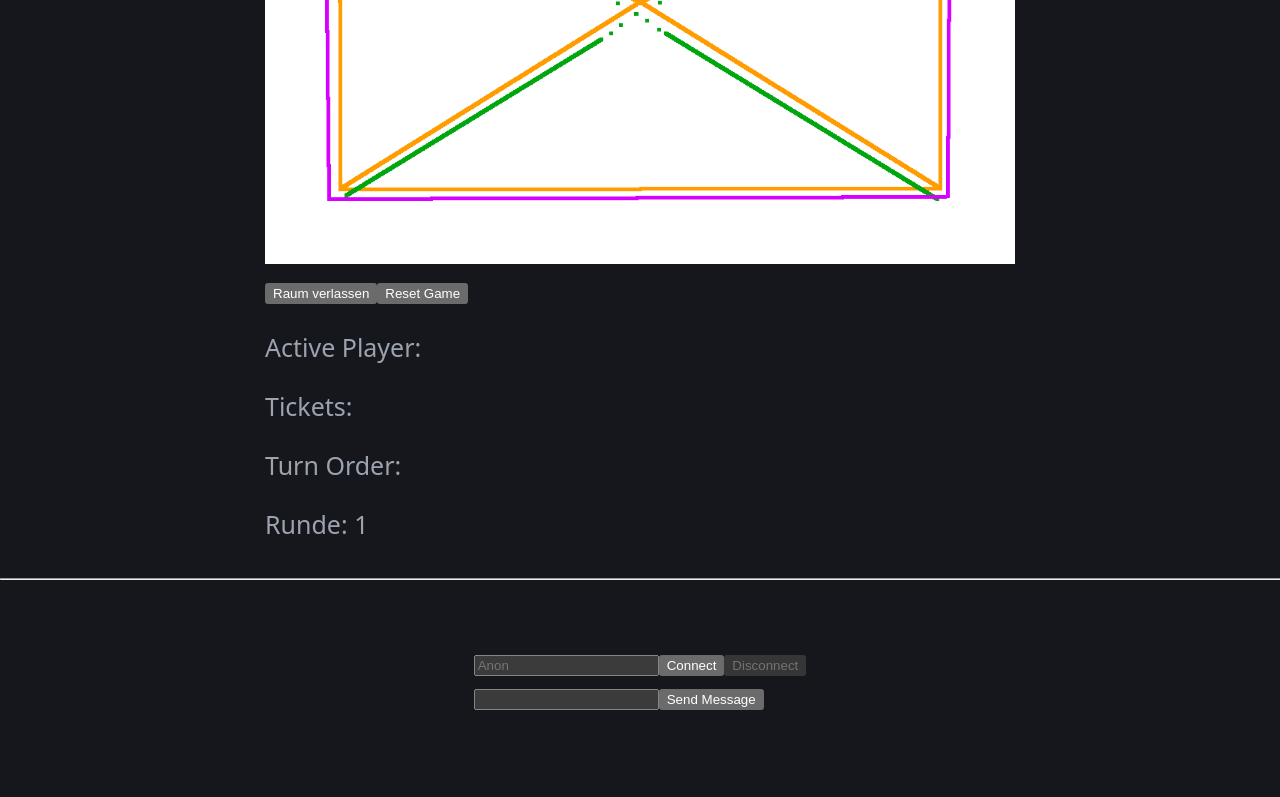
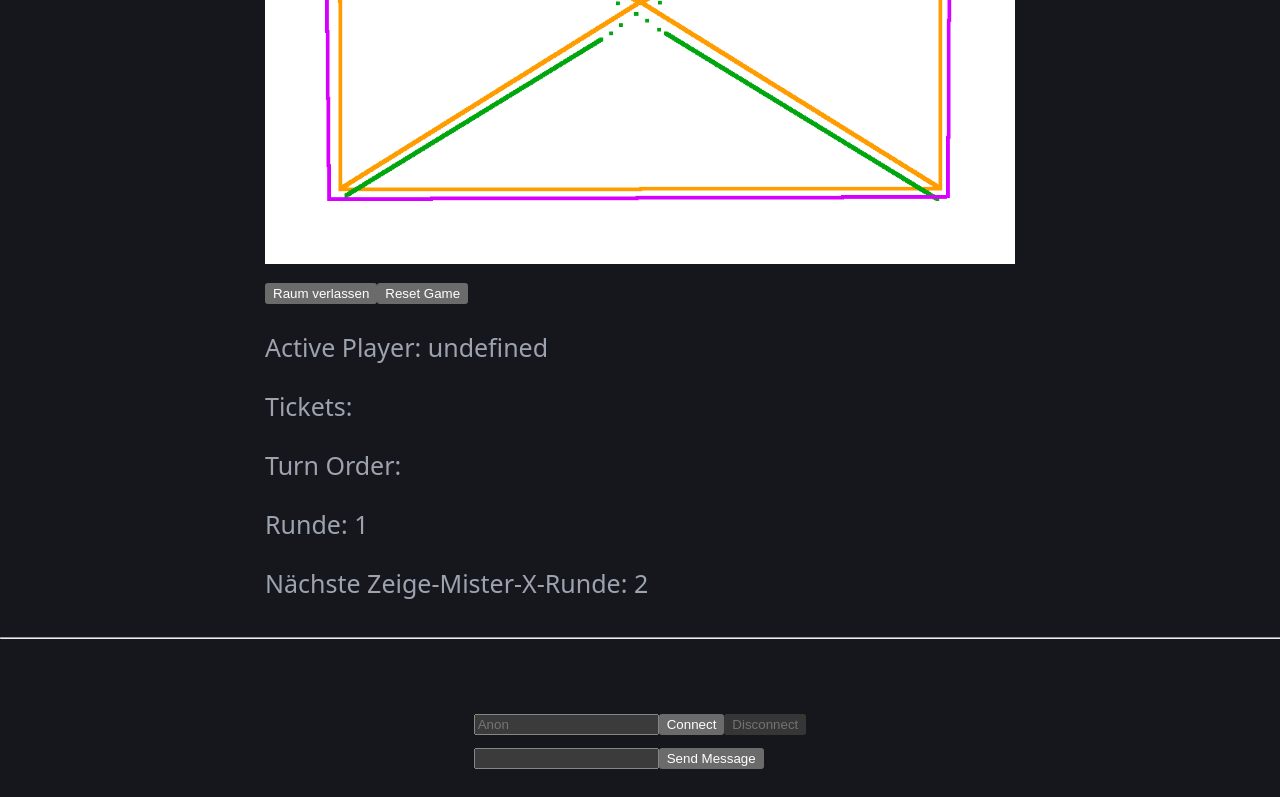
Before and after one commit to ArrowMaxGithub/fom-projektarbeit-ws26, a React (Vite) app in the folder frontend/: page / in a window 1280 px wide. Shown: the part 547-1344 px from the top of the page. Built offline with nearby package versions, Linux system fonts and the light colour scheme.

Commit message:
Refactor Tickets and GameInfo

```diff
--- /dev/null
+++ b/frontend/src/components/GameInfo.tsx
@@ -0,0 +1,18 @@
+type GameInfoProps = {
+    gameover: boolean,
+    turn_order: string[],
+    round: number,
+    mister_x_show: number[],
+}
+
+export default function GameNode({ gameover, turn_order, round, mister_x_show }: GameInfoProps) {
+    if (gameover) {
+        return null;
+    }
+
+    return <div className="GameInfo">
+        <p>Turn Order: {turn_order.join(" -> ")}</p>
+        <p>Runde: {round}</p>
+        <p>Nächste Zeige-Mister-X-Runde: {mister_x_show.find(elem => elem > round) ?? "Keine"}</p>
+    </div>
+}
--- a/frontend/src/components/GameStateHelpers.tsx
+++ b/frontend/src/components/GameStateHelpers.tsx
@@ -5,8 +5,8 @@ export function getActivePlayerIndex(gamestate: GameState): number {
     return gamestate.players.findIndex(player => player.name === gamestate.active_player)
 }
 
-export function getActivePlayer(gamestate: GameState): Player | undefined {
-    return gamestate.players.find(player => player.name === gamestate.active_player)
+export function getActivePlayer(gamestate: GameState | null): Player | undefined {
+    return gamestate?.players.find(player => player.name === gamestate?.active_player)
 }
 
 export function getPlayerAt(gamestate: GameState, node_index: number): Player | undefined {
--- a/frontend/src/components/InGame.tsx
+++ b/frontend/src/components/InGame.tsx
@@ -4,6 +4,8 @@ import { mockup_active_gamestate, Role, type GameState } from "../mockup.tsx";
 import GameNode from './GameNode.tsx';
 import { NodeState } from './NodeState.tsx';
 import { getActivePlayer, getMisterX, getNodeStates, getPlayerAt, moveActivePlayer, setNextActivePlayer } from './GameStateHelpers.tsx';
+import Tickets from './Tickets.tsx';
+import GameInfo from './GameInfo.tsx';
 
 type InGameProps = {
     active: boolean,
@@ -180,20 +182,8 @@ export default function InGame({ active, socket, handleRoomLeave }: InGameProps)
         </div>
         <button onClick={handleRoomLeave}>Raum verlassen</button>
         <button onClick={handleRoomReset}>Reset Game</button>
-        <p>Active Player: {gameover ? "Game Over" : gamestate?.active_player}</p>
-        <p>Tickets:</p>
-        <ul>
-            {
-                gamestate ?
-
-                    getActivePlayer(gamestate)?.tickets.map((ticket, index) => {
-                        return <li key={index}>{gamestate.vehicles[index].name}: {ticket.count}</li>;
-                    })
-
-                    : null
-            }
-        </ul>
-        <p>Turn Order: {gamestate?.turn_order.join(" -> ")}</p>
-        <p>Runde: {round}</p>
-    </div>
+        <p>{gameover ? "Game Over" : "Active Player: " + gamestate?.active_player}</p>
+        <Tickets gameover={gameover} tickets={getActivePlayer(gamestate)?.tickets ?? []} vehicles={gamestate?.vehicles ?? []}></Tickets>
+        <GameInfo gameover={gameover} turn_order={gamestate?.turn_order ?? []} round={round} mister_x_show={mister_x_show}></GameInfo>
+    </div >
 }
--- /dev/null
+++ b/frontend/src/components/Tickets.tsx
@@ -0,0 +1,24 @@
+import { type Ticket, type Vehicle } from "../mockup";
+
+type TicketProps = {
+    gameover: boolean,
+    tickets: Ticket[],
+    vehicles: Vehicle[],
+}
+
+export default function GameNode({ gameover, tickets, vehicles }: TicketProps) {
+    if (gameover) {
+        return null;
+    }
+
+    return <div className="Tickets">
+        <p>Tickets:</p>
+        <ul>
+            {
+                tickets.map((ticket, index) => {
+                    return <li key={index}>{vehicles[index].name}: {ticket.count}</li>;
+                })
+            }
+        </ul>
+    </div>
+}
```
